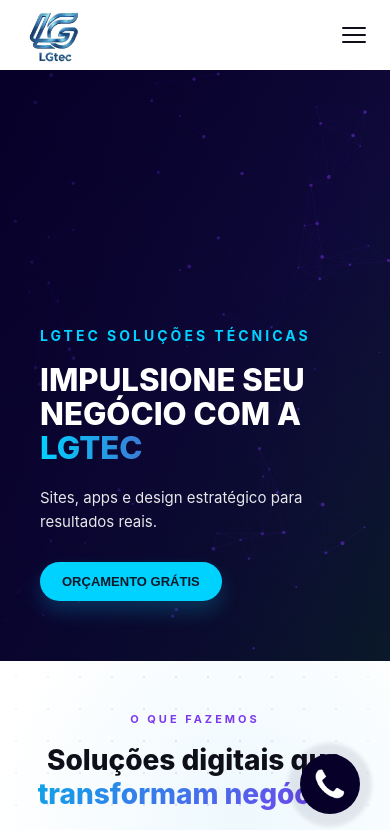
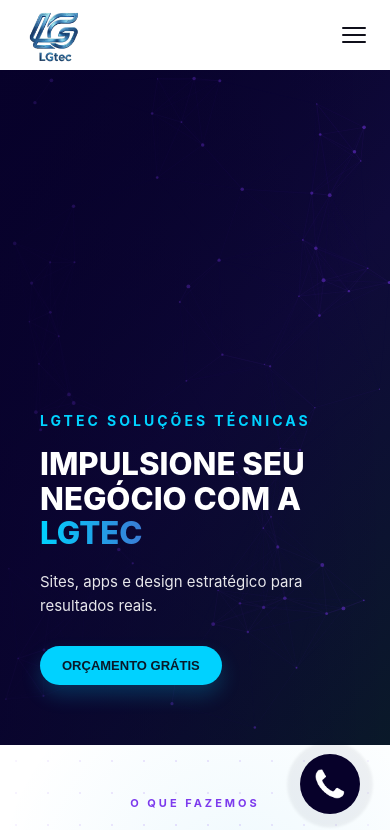
Before and after one commit to LuizzFerreira/LGTec, a React (Vite) app: page / in a window 390 px wide. Shown: the top 830 px of the page. Built offline with nearby package versions, Linux system fonts and the light colour scheme.

Commit message:
Increase hero section height to 80svh

```diff
--- a/src/styles/Hero.css
+++ b/src/styles/Hero.css
@@ -234,7 +234,7 @@
 @media (max-width: 768px) {
   .hero {
     padding: 0 20px;
-    height: 70svh;
+    height: 80svh;
     align-items: flex-end;
     padding-bottom: 60px;
     margin-top: 70px;
```
